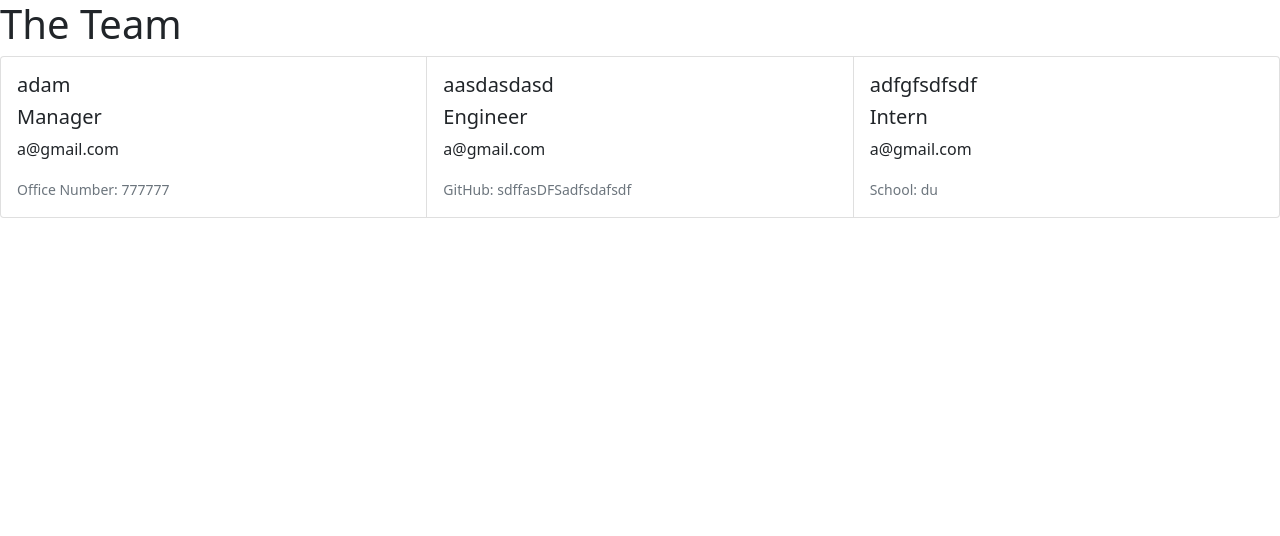
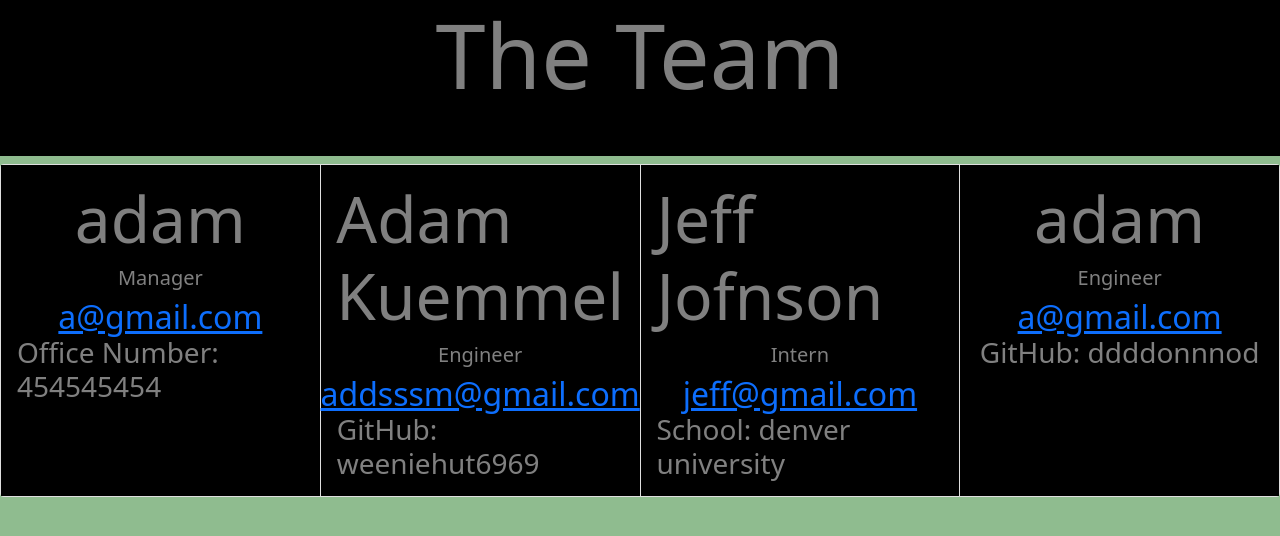
Before and after one commit to AdamKuemmel/OOPteamGenHW, a website: page index.html in a window 1280 px wide. Drawn offline with nearby package versions, Linux system fonts and the light colour scheme.

Commit message:
project finished

```diff
--- a/index.html
+++ b/index.html
@@ -12,41 +12,68 @@
     />
 
     <script type="script" src="./index.js"></script>
+    <link rel="stylesheet" href="./src/style.css" />
+
     <title>teamGen</title>
   </head>
   <body>
-    <h1>The Team</h1>
-    <main class="card-group" id="theMainCard">
-      <div class="card">
-        <div class="card-body">
-          <h5 class="card-title">adam</h5>
-          <h5 class="card-title">Manager</h5>
-          <p class="card-text">a@gmail.com</p>
+    <h1 id="teamHead">The Team</h1>
+    <main class="card-group"><h2 class="card">
+        <div class="card-body" id="theMainCard">
+          <h5 class="card-title customTitle">adam</h5>
+          <h5 class="card-title customRole">Manager</h5>
+          <a
+            href="mailto:a@gmail.com"
+            subject="email"
+            class="customEmail"
+            >a@gmail.com</a
+          >
           <p class="card-text">
-            <small class="text-muted"> Office Number: 777777</small>
+            <small class="card-text customSpec"> Office Number: 454545454</small>
           </p>
         </div>
-      </div>
-      <div class="card">
-        <div class="card-body">
-          <h5 class="card-title">aasdasdasd</h5>
-          <h5 class="card-title">Engineer</h5>
-          <p class="card-text">a@gmail.com</p>
+      </h2><h2 class="card">
+        <div class="card-body" id="theMainCard">
+          <h5 class="card-title customTitle">Adam Kuemmel</h5>
+          <h5 class="card-title customRole">Engineer</h5>
+          <a
+            href="mailto:addsssm@gmail.com"
+            subject="email"
+            class="customEmail"
+            >addsssm@gmail.com</a
+          >
           <p class="card-text">
-            <small class="text-muted"> GitHub: sdffasDFSadfsdafsdf</small>
+            <small class="card-text customSpec"> GitHub: weeniehut6969</small>
           </p>
         </div>
-      </div>
-      <div class="card">
-        <div class="card-body">
-          <h5 class="card-title">adfgfsdfsdf</h5>
-          <h5 class="card-title">Intern</h5>
-          <p class="card-text">a@gmail.com</p>
+      </h2><h2 class="card">
+        <div class="card-body" id="theMainCard">
+          <h5 class="card-title customTitle">Jeff Jofnson</h5>
+          <h5 class="card-title customRole">Intern</h5>
+          <a
+            href="mailto:jeff@gmail.com"
+            subject="email"
+            class="customEmail"
+            >jeff@gmail.com</a
+          >
           <p class="card-text">
-            <small class="text-muted"> School: du</small>
+            <small class="card-text customSpec"> School: denver university</small>
           </p>
         </div>
-      </div>
-    </main>
+      </h2><h2 class="card">
+        <div class="card-body" id="theMainCard">
+          <h5 class="card-title customTitle">adam</h5>
+          <h5 class="card-title customRole">Engineer</h5>
+          <a
+            href="mailto:a@gmail.com"
+            subject="email"
+            class="customEmail"
+            >a@gmail.com</a
+          >
+          <p class="card-text">
+            <small class="card-text customSpec"> GitHub: ddddonnnod</small>
+          </p>
+        </div>
+      </h2></main>
   </body>
 </html>
--- a/lib/employee.js
+++ b/lib/employee.js
@@ -26,7 +26,7 @@ class Employee {
     return this.email;
   }
   getRole() {
-    return "Employee";
+    return "employee";
   }
 }
 
--- /dev/null
+++ b/src/style.css
@@ -0,0 +1,41 @@
+body {
+  background-color: darkseagreen;
+}
+
+h1 {
+  display: flex;
+  justify-content: center;
+  font-size: 90px;
+  color: gray;
+  background-color: black;
+  padding-bottom: 3rem;
+}
+
+h2 {
+  background-color: black;
+  display: flex;
+}
+
+#theMainCard {
+  background-color: black;
+  align-items: center;
+  color: grey;
+}
+
+.customTitle {
+  display: flex;
+  justify-content: center;
+  font-size: 4rem;
+}
+.customRole {
+  display: flex;
+  justify-content: center;
+}
+.customEmail {
+  display: flex;
+  justify-content: center;
+}
+.customSpec {
+  display: flex;
+  justify-content: center;
+}
```
Also changed, not shown: index.js (+21 -16 lines).
